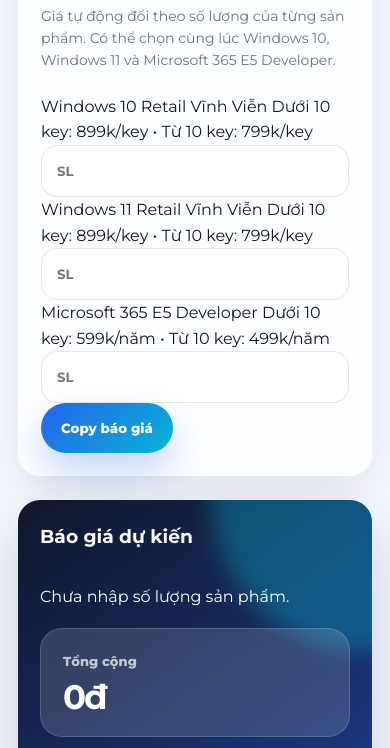
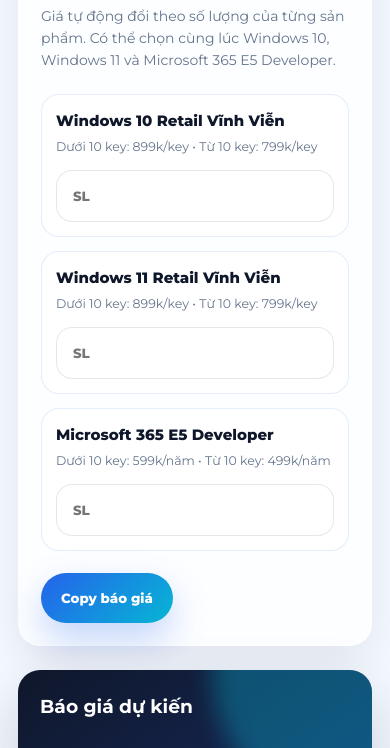
Before and after one commit to LeMinhTrii/win, a plain HTML site: page index.html in a window 390 px wide. Shown: the part 5836-6584 px from the top of the page. Drawn offline with Linux system fonts and the light colour scheme.

Commit message:
Update style.css

```diff
--- a/style.css
+++ b/style.css
@@ -1387,3 +1387,97 @@
     margin-top: 16px;
   }
 }
+
+/* calculator custom */
+.calc-product-list {
+  display: grid;
+  gap: 14px;
+  margin: 22px 0;
+}
+
+.calc-product-row {
+  display: grid;
+  grid-template-columns: 1fr 90px;
+  align-items: center;
+  gap: 14px;
+  padding: 14px;
+  border-radius: 18px;
+  background: rgba(255, 255, 255, 0.72);
+  border: 1px solid rgba(37, 99, 235, 0.12);
+}
+
+.calc-product-row label {
+  display: block;
+  margin-bottom: 5px;
+  font-size: 15px;
+  font-weight: 800;
+  color: var(--text);
+}
+
+.calc-product-row span {
+  display: block;
+  font-size: 12.5px;
+  line-height: 1.45;
+  color: var(--muted);
+}
+
+.calc-product-row input {
+  width: 100%;
+  height: 46px;
+  text-align: center;
+  font-weight: 800;
+}
+
+.quote-summary-list {
+  position: relative;
+  z-index: 1;
+  display: grid;
+  gap: 12px;
+  min-height: 140px;
+  margin-bottom: 20px;
+}
+
+.summary-item {
+  display: flex;
+  justify-content: space-between;
+  gap: 14px;
+  padding-bottom: 12px;
+  border-bottom: 1px dashed rgba(255, 255, 255, 0.22);
+}
+
+.summary-item strong {
+  display: block;
+  color: #fff;
+  font-size: 14px;
+  margin-bottom: 4px;
+}
+
+.summary-item span {
+  display: block;
+  color: rgba(255, 255, 255, 0.68);
+  font-size: 13px;
+  line-height: 1.4;
+}
+
+.summary-item b {
+  white-space: nowrap;
+  color: #7dd3fc;
+  font-size: 14px;
+}
+
+.empty-summary {
+  color: rgba(255, 255, 255, 0.72);
+  font-size: 14px;
+  font-weight: 700;
+}
+
+@media (max-width: 560px) {
+  .calc-product-row {
+    grid-template-columns: 1fr;
+  }
+
+  .calc-product-row input {
+    text-align: left;
+    padding-left: 16px;
+  }
+}
```
